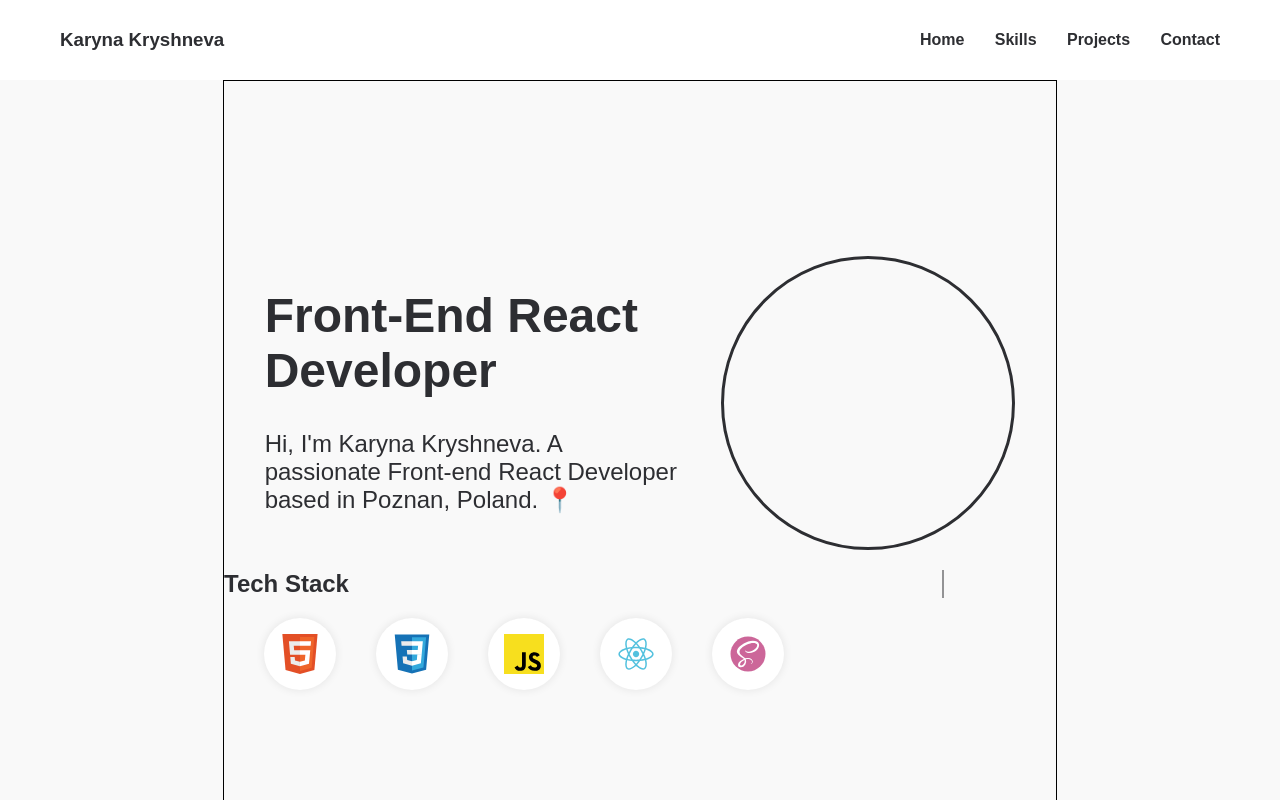
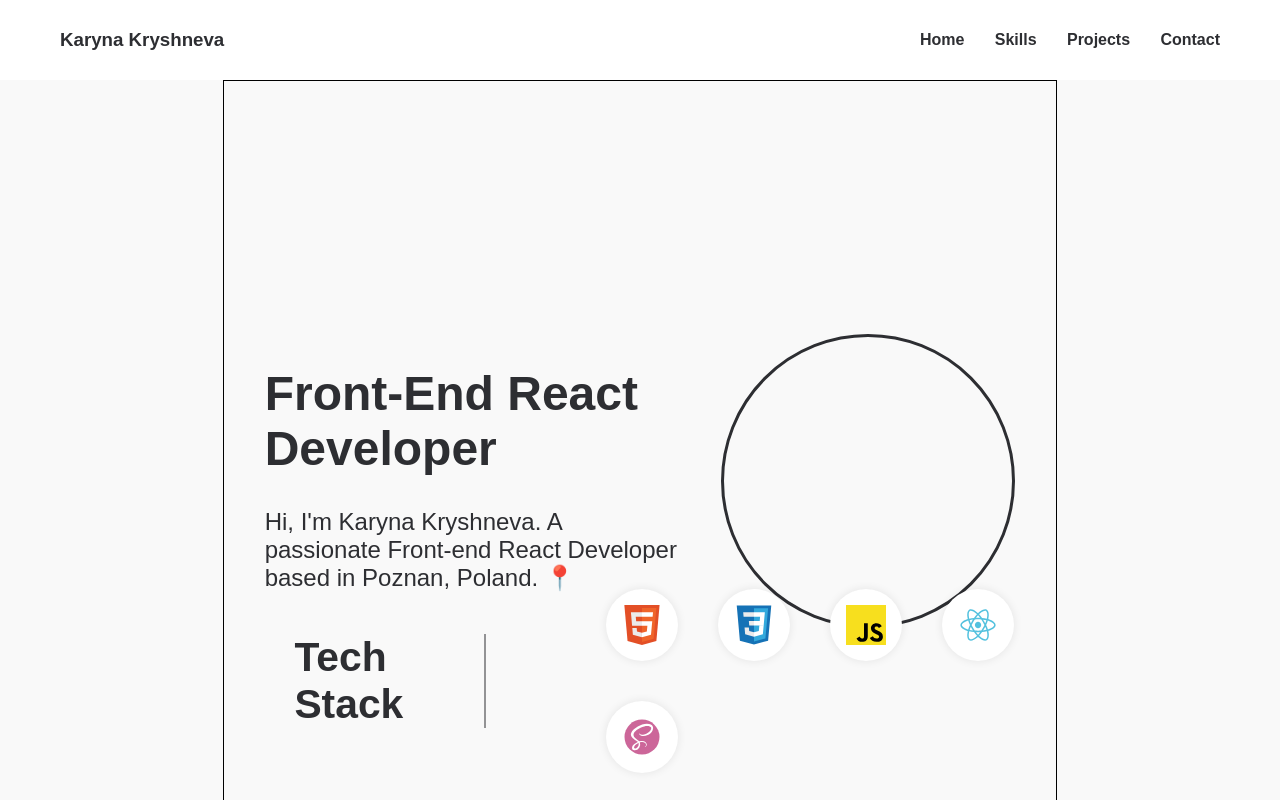
Before and after one commit to KarinaFomina04/portfolio_done, a React (Vite) app: page / in a window 1280 px wide. Shown: the top 800 px of the page. Built offline with nearby package versions, Linux system fonts and the light colour scheme.

Commit message:
fix skills

```diff
--- a/src/components/Skills/Skills.module.scss
+++ b/src/components/Skills/Skills.module.scss
@@ -1,4 +1,5 @@
-skills {
+.skills {
+  padding-left: 23%;
   align-items: center;
   bottom: 0;
   color: #767676;
@@ -13,8 +14,8 @@ h2 {
   color: #2d2e32;
   font-family: Mulish,sans-serif;
   font-weight: 600;
-  margin-right: 7rem;
-  padding-right: 2rem;
+  margin-right: 5rem;
+  padding-right: 1rem;
 }
 
 li {
--- a/src/components/Skills/Skills.tsx
+++ b/src/components/Skills/Skills.tsx
@@ -9,7 +9,7 @@ import scss from "./icons/scss.svg";
 const Skills: React.FC = () => {
     return (
         <div className={s.skills}>
-                <h2 >Tech Stack</h2>
+                <h2>Tech Stack</h2>
                 <ul className={s.complex_list}>
                     <li>
                         <img src={html5} alt="HTML5" width={40}/>
```
